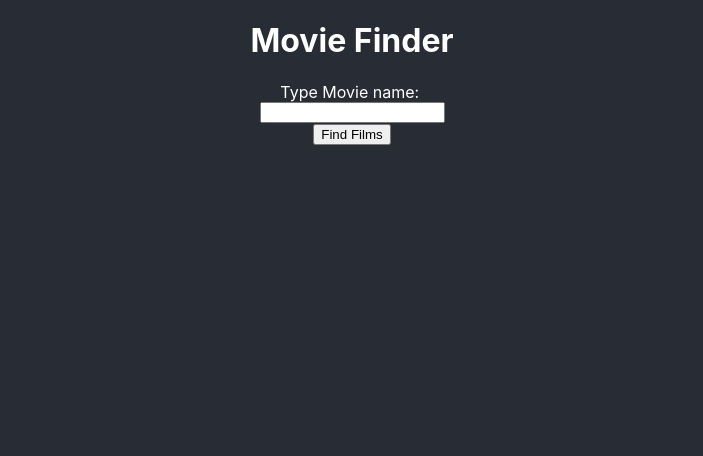
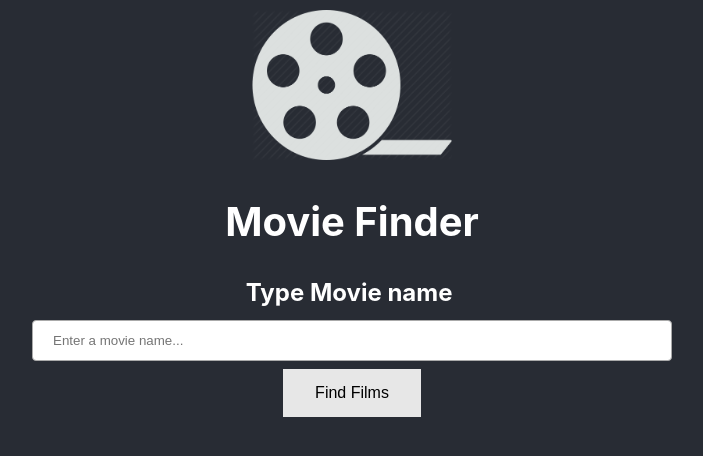
Before and after one commit to Jacob-Boardman/React-Movie-App, a React (Create React App) app: page / in a window 1280 px wide. Shown: the top 456 px of the page, without its empty margins (288-991 px from the left). Built offline with nearby package versions, Linux system fonts and the light colour scheme.

Commit message:
Added CSS, finished showing multiple movies

```diff
--- a/src/App.css
+++ b/src/App.css
@@ -1,4 +1,3 @@
-
 
 .App {
   background-color: #282c34;
@@ -6,7 +5,32 @@
   display: flex;
   flex-direction: column;
   align-items: center;
-
-
   color: white;
 }
+
+.logo{
+  padding:10px;
+  width: 200px;
+  height: 150px;
+  color: white;
+  filter:invert(100%);
+}
+
+input[type=text], select {
+  width: 50%;
+  padding: 12px 20px;
+  margin: 8px 0;
+  display: inline-block;
+  border: 1px solid #aaa;
+  border-radius: 4px;
+  box-sizing: border-box;
+}
+
+h1{
+  font-size: 40px;
+}
+
+h2{
+  margin-top: 5px;
+  margin-bottom: 5px;
+}
--- a/src/App.js
+++ b/src/App.js
@@ -1,13 +1,14 @@
 import React, { Component } from 'react';
 import './App.css';
 import Content from './Content.js';
+import Reel from './film-reel.png'
 
 class App extends Component {
 
   constructor() {
     super();
     this.state ={
-      searchName: 'Ant'
+      searchName: 'Antz'
     }
 
   // this.changeSearch = this.changeSearch.bind(this);
@@ -20,10 +21,12 @@ class App extends Component {
   render() {
     return (
       <div className="App">
+        <img src ={Reel} alt="Reel" className="logo"/>
         <div className = "header">
           <h1>Movie Finder</h1>
-          </div>
-        Type Movie name:&nbsp;<input type="text" onChange={this.changeSearch}/>
+      </div>
+
+        <h2> Type Movie name&nbsp; </h2><input type="text" onChange={this.changeSearch} placeholder="Enter a movie name... "/>
         <Content search = {this.state.searchName}/>
 
       </div>
--- /dev/null
+++ b/src/Content.css
@@ -0,0 +1,26 @@
+
+.content{
+    text-align: center
+}
+
+.findFilmBt{
+
+    background-color: #e7e7e7;
+    color: black;
+    border: none;
+    padding: 15px 32px;
+    text-align: center;
+    text-decoration: none;
+    display: inline-block;
+    font-size: 16px;
+}
+
+.findFilmBt:hover{
+    background-color: #424242;
+    color: white;
+}
+
+.findFilmBt:active{
+    transform: translateY(4px);
+    transform: scale(0.95, 0.95);
+}
--- a/src/Content.js
+++ b/src/Content.js
@@ -1,38 +1,41 @@
 import React, { Component } from 'react';
-import './App.css';
+import './Content.css';
 import axios from 'axios';
+import Film from './Film.js';
 
 class Content extends Component {
     constructor() {
         super();
-    this.state ={
-      films: ""
+        this.state = {
+            films: false
         }
 
         this.getfilms = this.getfilms.bind(this);
     }
 
-getfilms(){
-    axios.get('http://www.omdbapi.com/?t='+this.props.search+'&apikey=843849e3&').then(response=>{
-        this.setState({films: response.data});
-        console.log(response.data);
+    getfilms() {
+        axios.get('http://www.omdbapi.com/?s=' + this.props.search + '&apikey=843849e3&').then(response => {
+            this.setState({ films: response.data });
+            console.log(response.data.Search);
         })
     }
 
     render() {
+        let filmList = [];
+        if (this.state.films) {
+            for (let i of this.state.films.Search) {
+                filmList.push(<Film film={i} />)
+            }
+
+        }
         return (
-      <div >
+            <div className="content">
+                <button onClick={this.getfilms} className="findFilmBt">Find Films</button>
 
-        <button onClick={this.getfilms}>Find Films</button>
 
-        <div className="movieData">
-            <p className="title">{this.state.films['Title']}</p>
-            <p className="year">{this.state.films['Year']}</p>
-            <p className="rating">{this.state.films['Rated']}</p>
-            <p className="Description">{this.state.films['Plot']}</p>
-            <p className="poster"><img src={this.state.films['Poster']}/></p>
+                <div>
+                    {filmList}
                 </div>
-
 
             </div>
         );
--- /dev/null
+++ b/src/Film.css
@@ -0,0 +1,16 @@
+.films{
+    background-color: #5f7684;
+    margin-top: 10px;
+    border: 2px solid white;
+}
+
+.poster img{
+    margin-left: 10px;
+    margin-right: 10px;
+    box-shadow: 0 4px 8px 0 rgba(0, 0, 0, 0.2), 0 6px 20px 0 rgba(0, 0, 0, 0.19)
+}
+
+.movieData{
+    padding-left: 10px;
+    padding-right: 10px;
+}
--- /dev/null
+++ b/src/Film.js
@@ -0,0 +1,22 @@
+import React, { Component } from 'react'
+import './Film.css';
+
+class Film extends Component {
+
+
+    render() {
+        return (
+            <div className="films">
+                <form className="movieData">
+                    <p className="title">Title:&nbsp;{this.props.film.Title}</p>
+                    <p className="year">Year Released:&nbsp;{this.props.film.Year}</p>
+                </form>
+                <p className="poster"><img src={this.props.film.Poster}/></p>
+
+
+            </div>
+        );
+    }
+}
+
+export default Film;
```
Also changed, not shown: src/film-reel.png (added), src/film-reel.svg (added). Lines whose indentation alone changed are shown as unchanged.
